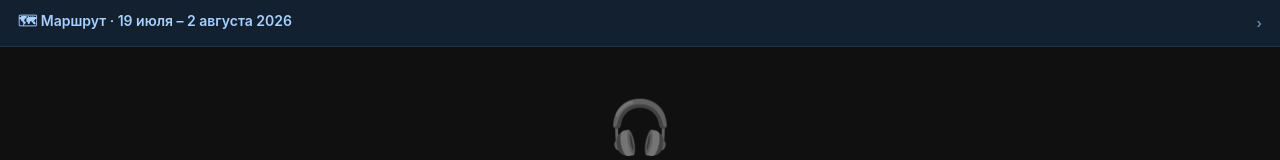
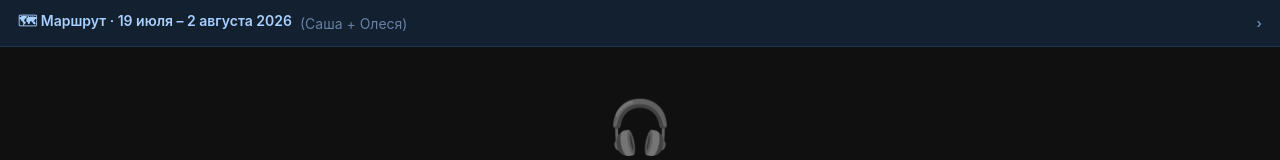
Before and after one commit to slainte-lab/guide, a plain HTML site: page index.html in a window 1280 px wide. Shown: the top 160 px of the page. Drawn offline with Linux system fonts and the light colour scheme.

Commit message:
Add (Саша + Олеся) subtitle to route banner on home page
Co-Authored-By: Claude Sonnet 4.6 <noreply@anthropic.com>

```diff
--- a/index.html
+++ b/index.html
@@ -56,7 +56,7 @@
 </head>
 <body class="home">
 
-<a class="route-banner" href="route-sheet.html">🗺 Маршрут · 19 июля – 2 августа 2026 <span class="rb-arr">›</span></a>
+<a class="route-banner" href="route-sheet.html">🗺 Маршрут · 19 июля – 2 августа 2026 <span style="opacity:.55;font-weight:400">(Саша + Олеся)</span><span class="rb-arr">›</span></a>
 
 <div class="home-wrap">
   <div class="home-hero">🎧</div>
```
